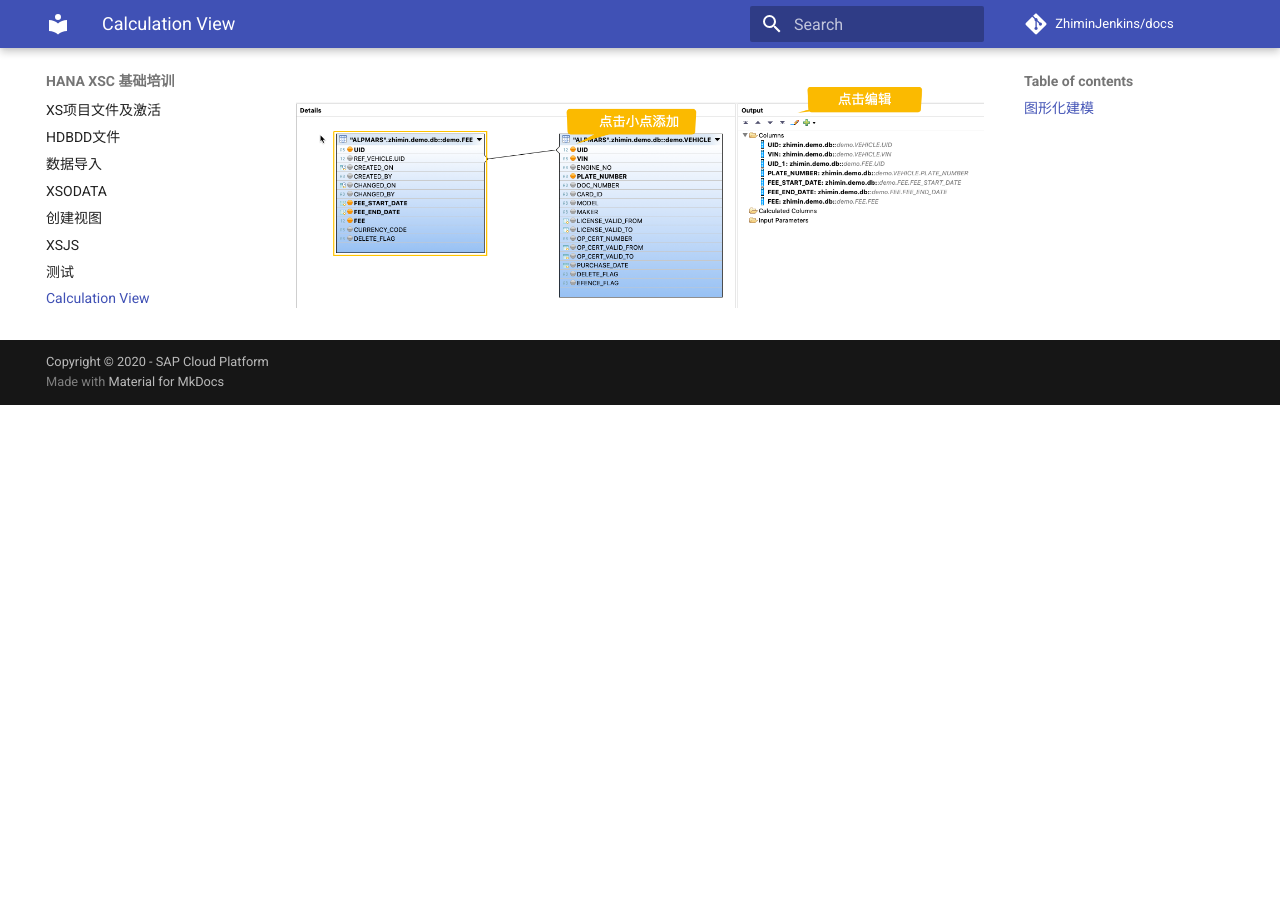
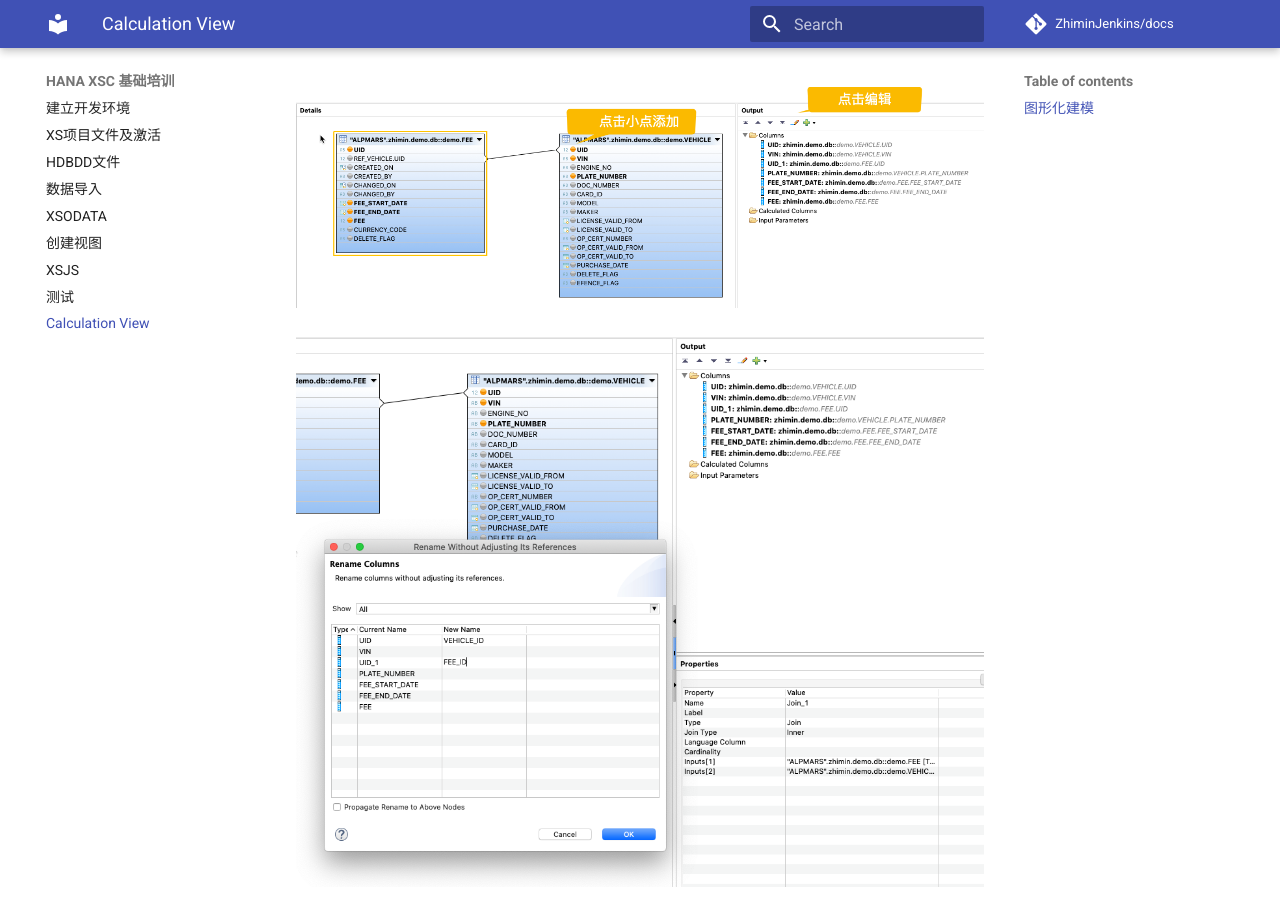
Before and after one commit to shaozhm/alpmars-training, an MkDocs documentation site: the page built from docs/modeling.md, in a window 1280 px wide and 900 px high, scrolled down 3540 px. Built offline with MkDocs 1.6.1 and Material for MkDocs 9.7.7, drawn with Linux system fonts in a browser that asks for light colours; old or Windows-style settings are respelled for this version of MkDocs; before the commit the page ends 3945 px from its top, so only the background shows below that.

Commit message:
zhimin update

```diff
--- a/docs/modeling.md
+++ b/docs/modeling.md
@@ -15,3 +15,7 @@
 ![modeling-7](./images/modeling-7.png)
 
 ![modeling-8](./images/modeling-8.png)
+
+![modeling-9](./images/modeling-9.png)
+
+![modeling-10](./images/modeling-10.png)
```
Also changed, not shown: docs/images/modeling-10.png (added), docs/images/modeling-9.png (added).
